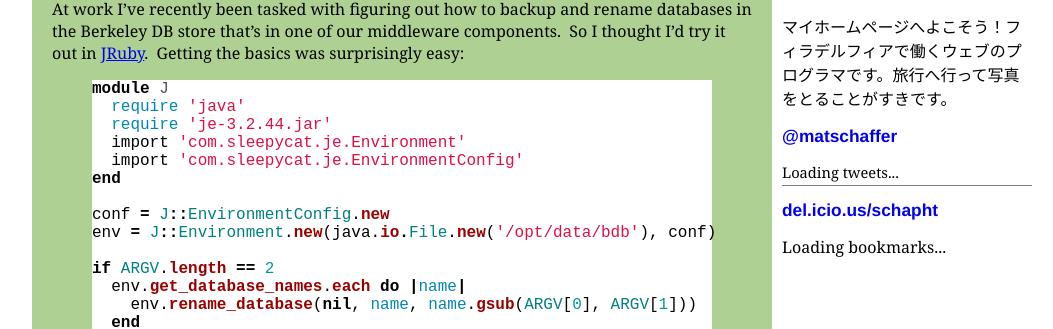
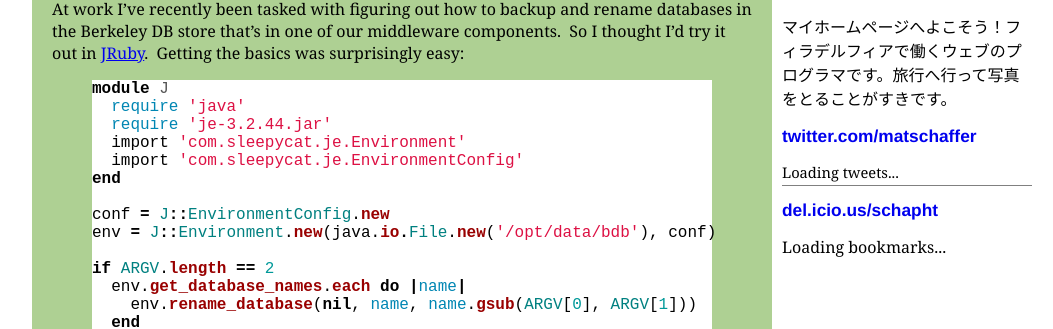
Before and after one commit to matschaffer/matschaffer.com, a Jekyll site: the page built from index.html, in a window 1280 px wide. Shown: the part 155-484 px from the top of the page, without its empty margins (108-1161 px from the left). Built offline with Jekyll 4.4.1, drawn with Linux system fonts in a browser that asks for light colours; comment, search, counter and statistics services are not loaded.

Commit message:
Updated twitter callback. Thinking of rewriting this to be a little more intelligent about filtering replies.

```diff
--- a/_layouts/default.html
+++ b/_layouts/default.html
@@ -29,7 +29,7 @@
           <p>マイホームページへよこそう！フィラデルフィアで働くウェブのプログラマです。旅行へ行って写真をとることがすきです。</p>
         </div>
         <div id="twitter">
-          <h2><a href="http://twitter.com/matschaffer" rel="me">@matschaffer</a></h2>
+          <h2><a href="http://twitter.com/matschaffer" rel="me">twitter.com/matschaffer</a></h2>
           <ul id="twitter_update_list"><li class="loading">Loading tweets...</li></ul>
         </div>
         <div id="delicious">
@@ -40,7 +40,7 @@
     </div>
 
     <script src="/js/customtwitter.js" type="text/javascript" charset="utf-8"></script>
-    <script src="http://twitter.com/statuses/user_timeline/matschaffer.json?callback=twitterCallback2&amp;count=4" type="text/javascript" charset="utf-8"></script>
+    <script src="http://twitter.com/statuses/user_timeline/matschaffer.json?callback=twitterCallback&amp;count=6" type="text/javascript" charset="utf-8"></script>
     <script src="/js/disqus_permalinks.js" type="text/javascript" charset="utf-8"></script>
     {% for js in page.js %}
       <script src="{{ js }}" type="text/javascript" charset="utf-8"></script>
--- a/js/customtwitter.js
+++ b/js/customtwitter.js
@@ -1 +1 @@
-function twitterCallback2(C) { var A = []; for(var D = 0; D < C.length; D++) { var E = C[D].user.screen_name; if (C[D].text[0] == '@') continue; var B = C[D].text.replace(/((https?|s?ftp|ssh)\:\/\/[^"\s\<\>]*[^.,;'">\:\s\<\>\)\]\!])/g, function(F) { return'<a href="' + F + '">' + F + "</a>"}).replace(/\B@([_a-z0-9]+)/ig, function(F) { return F.charAt(0) + '<a href="http://www.twitter.com/' + F.substring(1) + '">' + F.substring(1) + "</a>"}); A.push("<li><span>" + B + '</span> <a style="font-size:85%" href="http://twitter.com/' + E + "/statuses/" + C[D].id + '">' + relative_time(C[D].created_at) + "</a></li>")} document.getElementById("twitter_update_list").innerHTML = A.join("")} function relative_time(C) { var B = C.split(" "); C = B[1] + " " + B[2] + ", " + B[5] + " " + B[3]; var A = Date.parse(C); var D = (arguments.length > 1) ? arguments[1] : new Date(); var E = parseInt((D.getTime() - A) / 1000); E = E + (D.getTimezoneOffset() * 60); if(E < 60) { return"less than a minute ago"} else { if(E < 120) { return"about a minute ago"} else { if(E < (60 * 60)) { return(parseInt(E / 60)).toString() + " minutes ago"} else { if(E < (120 * 60)) { return"about an hour ago"} else { if(E < (24 * 60 * 60)) { return"about " + (parseInt(E / 3600)).toString() + " hours ago"} else { if(E < (48 * 60 * 60)) { return"1 day ago"} else { return(parseInt(E / 86400)).toString() + " days ago"} } } } } } };
+function twitterCallback(C) { var A = []; for(var D = 0; D < C.length; D++) { var E = C[D].user.screen_name; if (C[D].text[0] == '@') continue; var B = C[D].text.replace(/((https?|s?ftp|ssh)\:\/\/[^"\s\<\>]*[^.,;'">\:\s\<\>\)\]\!])/g, function(F) { return'<a href="' + F + '">' + F + "</a>"}).replace(/\B@([_a-z0-9]+)/ig, function(F) { return F.charAt(0) + '<a href="http://www.twitter.com/' + F.substring(1) + '">' + F.substring(1) + "</a>"}); A.push("<li><span>" + B + '</span> <a style="font-size:85%" href="http://twitter.com/' + E + "/statuses/" + C[D].id + '">' + relative_time(C[D].created_at) + "</a></li>")} document.getElementById("twitter_update_list").innerHTML = A.join("")} function relative_time(C) { var B = C.split(" "); C = B[1] + " " + B[2] + ", " + B[5] + " " + B[3]; var A = Date.parse(C); var D = (arguments.length > 1) ? arguments[1] : new Date(); var E = parseInt((D.getTime() - A) / 1000); E = E + (D.getTimezoneOffset() * 60); if(E < 60) { return"less than a minute ago"} else { if(E < 120) { return"about a minute ago"} else { if(E < (60 * 60)) { return(parseInt(E / 60)).toString() + " minutes ago"} else { if(E < (120 * 60)) { return"about an hour ago"} else { if(E < (24 * 60 * 60)) { return"about " + (parseInt(E / 3600)).toString() + " hours ago"} else { if(E < (48 * 60 * 60)) { return"1 day ago"} else { return(parseInt(E / 86400)).toString() + " days ago"} } } } } } };
```
